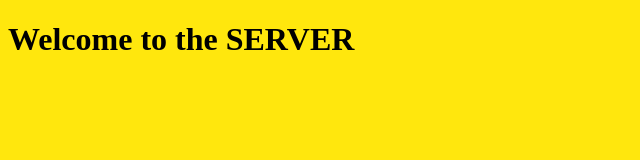
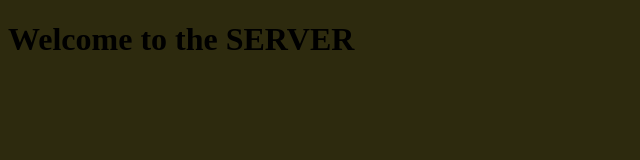
Before and after one commit to nomanawan408/testing_proj, a plain HTML site: page index.html in a window 1280 px wide. Shown: the whole page, without its empty margins (0-640 px from the left). Drawn offline with Linux system fonts and the light colour scheme.

```diff
--- a/assets/style.css
+++ b/assets/style.css
@@ -1,3 +1,3 @@
 body{
-    background: rgb(255, 231, 13);
+    background: rgb(45, 42, 14);
 }
```
